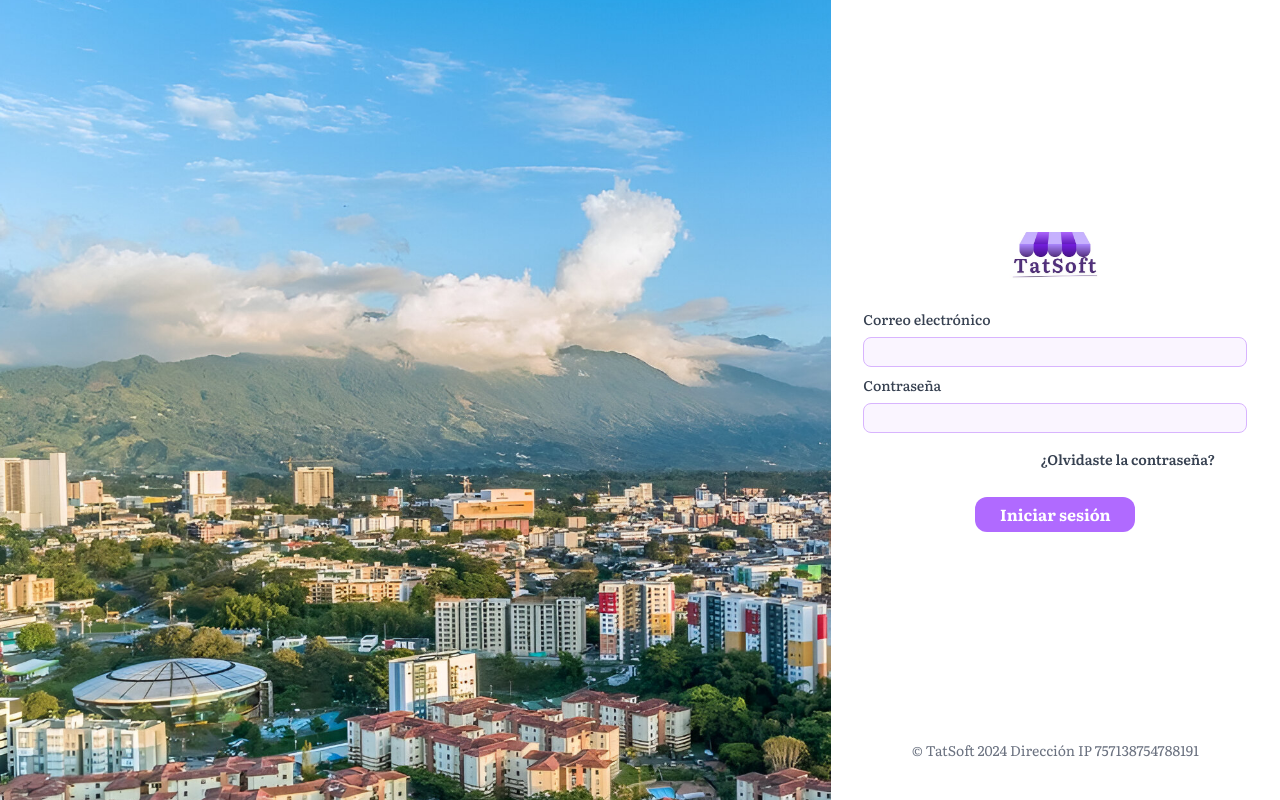
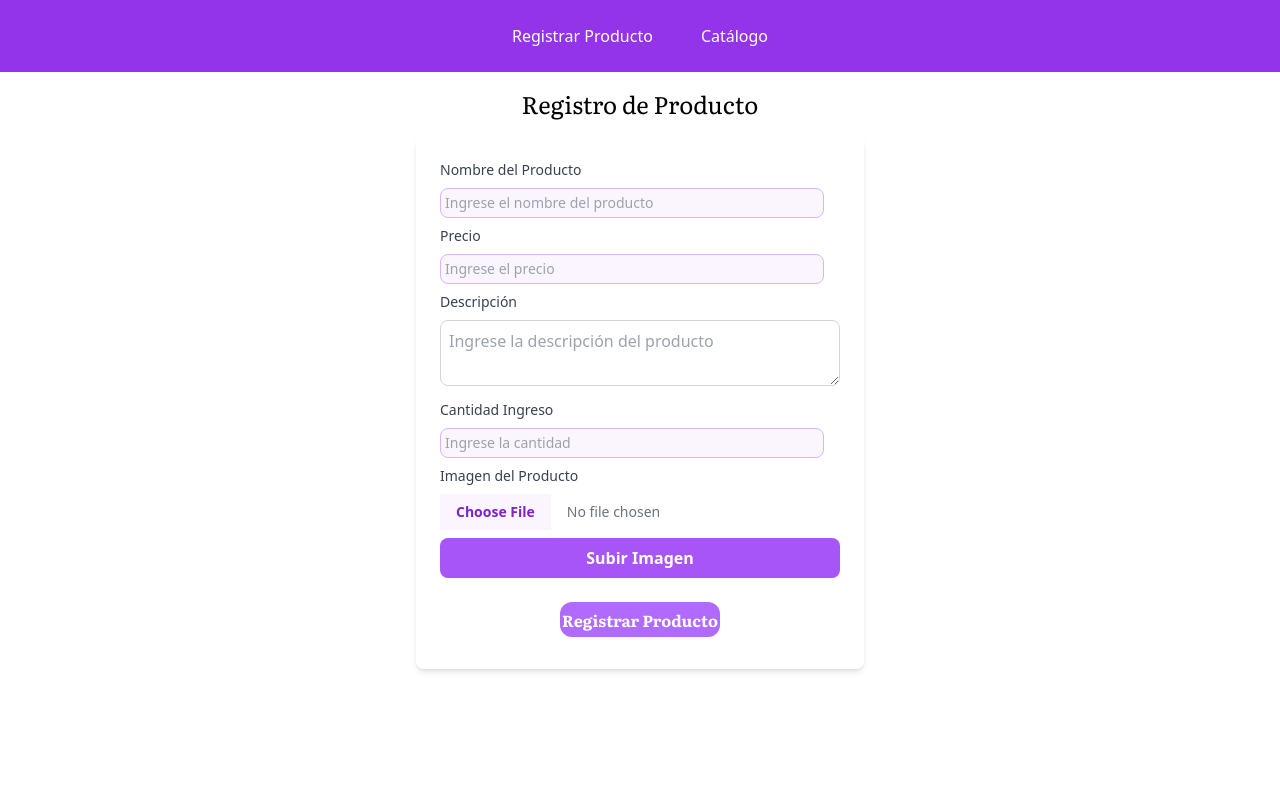
Before and after one commit to mcur03/FrontEnd-TatSoft, a React (Vite) app: page / in a window 1280 px wide. Built offline with nearby package versions, Linux system fonts and the light colour scheme; no server answers.

Commit message:
include page product

```diff
--- a/index.html
+++ b/index.html
@@ -6,7 +6,7 @@
 <link href="https://fonts.googleapis.com/css2?family=Literata:ital,opsz,wght@0,7..72,200..900;1,7..72,200..900&display=swap" rel="stylesheet">
     <meta charset="UTF-8" />
     <meta name="viewport" content="width=device-width, initial-scale=1.0" />
-    <title>Tatsoft</title>
+    <title>TATSoft</title>
   </head>
   <body>
     <div id="root"></div>
--- a/package.json
+++ b/package.json
@@ -12,6 +12,7 @@
   "dependencies": {
     "@fortawesome/free-solid-svg-icons": "^6.7.1",
     "@fortawesome/react-fontawesome": "^0.2.2",
+    "axios": "^1.7.9",
     "react": "^18.3.1",
     "react-dom": "^18.3.1",
     "react-icons": "^5.4.0"
--- a/src/App.jsx
+++ b/src/App.jsx
@@ -1,14 +1,26 @@
-import React from "react";
-import "./index.css";
-import Login from "../src/pages/LoginPage/Login"
-
+import React, { useState } from 'react';
+import '../src/index.css';
+import RegisterProductForm from './pages/RegisterProductForm/RegisterProductForm';
+import ProductList from './pages/ProductList/ProductList';
 
 const App = () => {
-
+  // Estado para alternar entre la vista de registro y el catálogo
+  const [view, setView] = useState('register'); // 'register' o 'list'
 
   return (
     <div>
-     <Login/>
+      {/* Barra de navegación simple */}
+      <nav className="flex justify-center space-x-4 p-4 bg-purple-600 text-white">
+        <button onClick={() => setView('register')} className="px-4 py-2">
+          Registrar Producto
+        </button>
+        <button onClick={() => setView('list')} className="px-4 py-2">
+          Catálogo
+        </button>
+      </nav>
+      {/* Mostrar la vista según la selección */}
+      {view === 'register' && <RegisterProductForm />}
+      {view === 'list' && <ProductList />}
     </div>
   );
 };
--- /dev/null
+++ b/src/pages/ProductList/ProductList.jsx
@@ -0,0 +1,77 @@
+import React, { useEffect, useState } from 'react';
+import axios from 'axios';
+import Tipografia from '../../components/atoms/Tipografia';
+import Iconos from '../../components/atoms/Iconos';
+import Botones from '../../components/atoms/Botones';
+
+// URL base del backend (ajusta según corresponda)
+const API_URL =
+  import.meta.env.VITE_APP_API_URL || 'https://backendproducts-eefufaaeaahzauee.eastus-01.azurewebsites.net';
+
+const ProductList = () => {
+  const [products, setProducts] = useState([]);
+  const [loading, setLoading] = useState(false);
+  const [error, setError] = useState('');
+
+  // Obtener la lista de productos desde el backend
+  useEffect(() => {
+    const fetchProducts = async () => {
+      try {
+        setLoading(true);
+        const response = await axios.get(`${API_URL}/get-products`);
+        setProducts(response.data);
+      } catch (err) {
+        console.error('Error al obtener productos:', err);
+        setError('Error al obtener los productos.');
+      } finally {
+        setLoading(false);
+      }
+    };
+
+    fetchProducts();
+  }, []);
+
+  return (
+    <div className="p-4">
+      <Tipografia variant="h1" size="2xl" className="mb-4">
+        Catálogo de Productos
+      </Tipografia>
+      {loading ? (
+        <p>Cargando productos...</p>
+      ) : error ? (
+        <p className="text-red-500">{error}</p>
+      ) : (
+        <div className="grid grid-cols-1 md:grid-cols-2 lg:grid-cols-3 gap-4">
+          {products.map((product) => (
+            <div
+              key={product.id_producto}
+              className="border rounded-lg p-4 shadow-md bg-white flex flex-col"
+            >
+              <img
+                src={product.id_imagen}
+                alt={product.nombre_producto}
+                className="w-full h-48 object-cover mb-2 rounded"
+              />
+              <Tipografia variant="h2" size="lg" className="mb-2">
+                {product.nombre_producto}
+              </Tipografia>
+              <p className="text-gray-700 mb-2">${product.precio}</p>
+              <p className="text-gray-600 mb-2">{product.descripcion}</p>
+              <div className="mt-auto">
+                <Botones
+                  label="Ver Producto"
+                  tipo="primario"
+                  onClick={() =>
+                    console.log('Ver producto', product.id_producto)
+                  }
+                />
+              </div>
+            </div>
+          ))}
+        </div>
+      )}
+    </div>
+  );
+};
+
+export default ProductList;
--- /dev/null
+++ b/src/pages/RegisterProductForm/RegisterProductForm.jsx
@@ -0,0 +1,199 @@
+import React, { useState, useEffect } from 'react';
+import axios from 'axios';
+import CampoTexto from '../../components/atoms/CamposTexto';
+import Botones from '../../components/atoms/Botones';
+import Tipografia from '../../components/atoms/Tipografia';
+
+// URL base del backend (ajusta según tu configuración de Azure)
+const API_URL =
+  import.meta.env.VITE_APP_API_URL || 'https://backendproducts-eefufaaeaahzauee.eastus-01.azurewebsites.net';
+
+const RegisterProductForm = () => {
+  const [nombreProducto, setNombreProducto] = useState('');
+  const [precio, setPrecio] = useState('');
+  const [descripcion, setDescripcion] = useState('');
+  const [cantidadIngreso, setCantidadIngreso] = useState('');
+  const [imageFile, setImageFile] = useState(null);
+  const [previewImage, setPreviewImage] = useState('');
+  const [uploadedImageUrl, setUploadedImageUrl] = useState('');
+  const [loading, setLoading] = useState(false);
+  const [error, setError] = useState('');
+
+  // Cuando se selecciona un archivo, se genera la URL de vista previa
+  const handleImageChange = (e) => {
+    if (e.target.files && e.target.files[0]) {
+      const file = e.target.files[0];
+      setImageFile(file);
+      setPreviewImage(URL.createObjectURL(file));
+    }
+  };
+
+  // Cleanup de la URL de vista previa cuando el componente se desmonte o se cambie la imagen
+  useEffect(() => {
+    return () => {
+      if (previewImage) {
+        URL.revokeObjectURL(previewImage);
+      }
+    };
+  }, [previewImage]);
+
+  // Función para subir la imagen al microservicio de imágenes
+  const handleUploadImage = async () => {
+    if (!imageFile) {
+      alert('Por favor seleccione una imagen.');
+      return;
+    }
+
+    const formData = new FormData();
+    formData.append('image', imageFile);
+
+    try {
+      setLoading(true);
+      // Se hace la petición al endpoint /upload-image (ver upload_image_product.ts)
+      const response = await axios.post(`${API_URL}/upload-image`, formData, {
+        headers: { 'Content-Type': 'multipart/form-data' },
+      });
+      const { url } = response.data;
+      setUploadedImageUrl(url);
+      alert('Imagen subida correctamente.');
+    } catch (err) {
+      console.error('Error al subir la imagen:', err);
+      setError('Error al subir la imagen.');
+    } finally {
+      setLoading(false);
+    }
+  };
+
+  // Función para enviar el formulario de registro de producto
+  const handleSubmit = async (e) => {
+    e.preventDefault();
+
+    // Se permite enviar el formulario solo si se ha subido la imagen
+    if (!uploadedImageUrl) {
+      alert('Debe subir la imagen antes de enviar el formulario.');
+      return;
+    }
+
+    const productData = {
+      nombre_producto: nombreProducto,
+      precio: parseFloat(precio),
+      descripcion,
+      cantidad_ingreso: parseInt(cantidadIngreso, 10),
+      id_imagen: uploadedImageUrl,
+    };
+
+    try {
+      setLoading(true);
+      // Se envía la información al endpoint /register-product (ver register_product.ts)
+      await axios.post(`${API_URL}/register-product`, productData);
+      alert('Producto registrado con éxito.');
+
+      // Limpiar el formulario
+      setNombreProducto('');
+      setPrecio('');
+      setDescripcion('');
+      setCantidadIngreso('');
+      setImageFile(null);
+      setPreviewImage('');
+      setUploadedImageUrl('');
+    } catch (err) {
+      console.error('Error registrando producto:', err);
+      setError('Error al registrar el producto.');
+    } finally {
+      setLoading(false);
+    }
+  };
+
+  return (
+    <div className="flex flex-col items-center p-4">
+      <Tipografia variant="h1" size="2xl" className="mb-4">
+        Registro de Producto
+      </Tipografia>
+      <form
+        onSubmit={handleSubmit}
+        className="w-full max-w-md bg-white p-6 rounded-lg shadow-md"
+      >
+        <CampoTexto
+          label="Nombre del Producto"
+          id="nombre_producto"
+          placeholder="Ingrese el nombre del producto"
+          value={nombreProducto}
+          onChange={(e) => setNombreProducto(e.target.value)}
+          required
+        />
+        <CampoTexto
+          label="Precio"
+          id="precio"
+          type="number"
+          placeholder="Ingrese el precio"
+          value={precio}
+          onChange={(e) => setPrecio(e.target.value)}
+          required
+        />
+        <div className="mb-2">
+          <label
+            htmlFor="descripcion"
+            className="block mb-2 text-sm font-medium text-gray-700"
+          >
+            Descripción
+          </label>
+          <textarea
+            id="descripcion"
+            placeholder="Ingrese la descripción del producto"
+            value={descripcion}
+            onChange={(e) => setDescripcion(e.target.value)}
+            required
+            className="w-full p-2 border border-gray-300 rounded-lg"
+          />
+        </div>
+        <CampoTexto
+          label="Cantidad Ingreso"
+          id="cantidad_ingreso"
+          type="number"
+          placeholder="Ingrese la cantidad"
+          value={cantidadIngreso}
+          onChange={(e) => setCantidadIngreso(e.target.value)}
+          required
+        />
+        <div className="mb-2">
+          <label
+            htmlFor="image"
+            className="block mb-2 text-sm font-medium text-gray-700"
+          >
+            Imagen del Producto
+          </label>
+          <input
+            type="file"
+            id="image"
+            accept="image/*"
+            onChange={handleImageChange}
+            className="block w-full text-sm text-gray-500 file:mr-4 file:py-2 file:px-4 file:border-0 file:text-sm file:font-semibold file:bg-purple-50 file:text-purple-700 hover:file:bg-purple-100"
+          />
+          {previewImage && (
+            <div className="mt-2">
+              <img
+                src={previewImage}
+                alt="Vista previa"
+                className="w-32 h-32 object-cover"
+              />
+            </div>
+          )}
+          <button
+            type="button"
+            onClick={handleUploadImage}
+            className="mt-2 w-full py-2 rounded-lg bg-purple-500 text-white font-bold hover:bg-purple-600"
+            disabled={loading || !imageFile}
+          >
+            {loading ? 'Subiendo...' : 'Subir Imagen'}
+          </button>
+        </div>
+        {error && <p className="text-red-500">{error}</p>}
+        <div className="flex justify-center mt-4">
+          <Botones label="Registrar Producto" tipo="primario" type="submit" />
+        </div>
+      </form>
+    </div>
+  );
+};
+
+export default RegisterProductForm;
```
Also changed, not shown: 1 other file (tests, documents, lock files or other folders).
